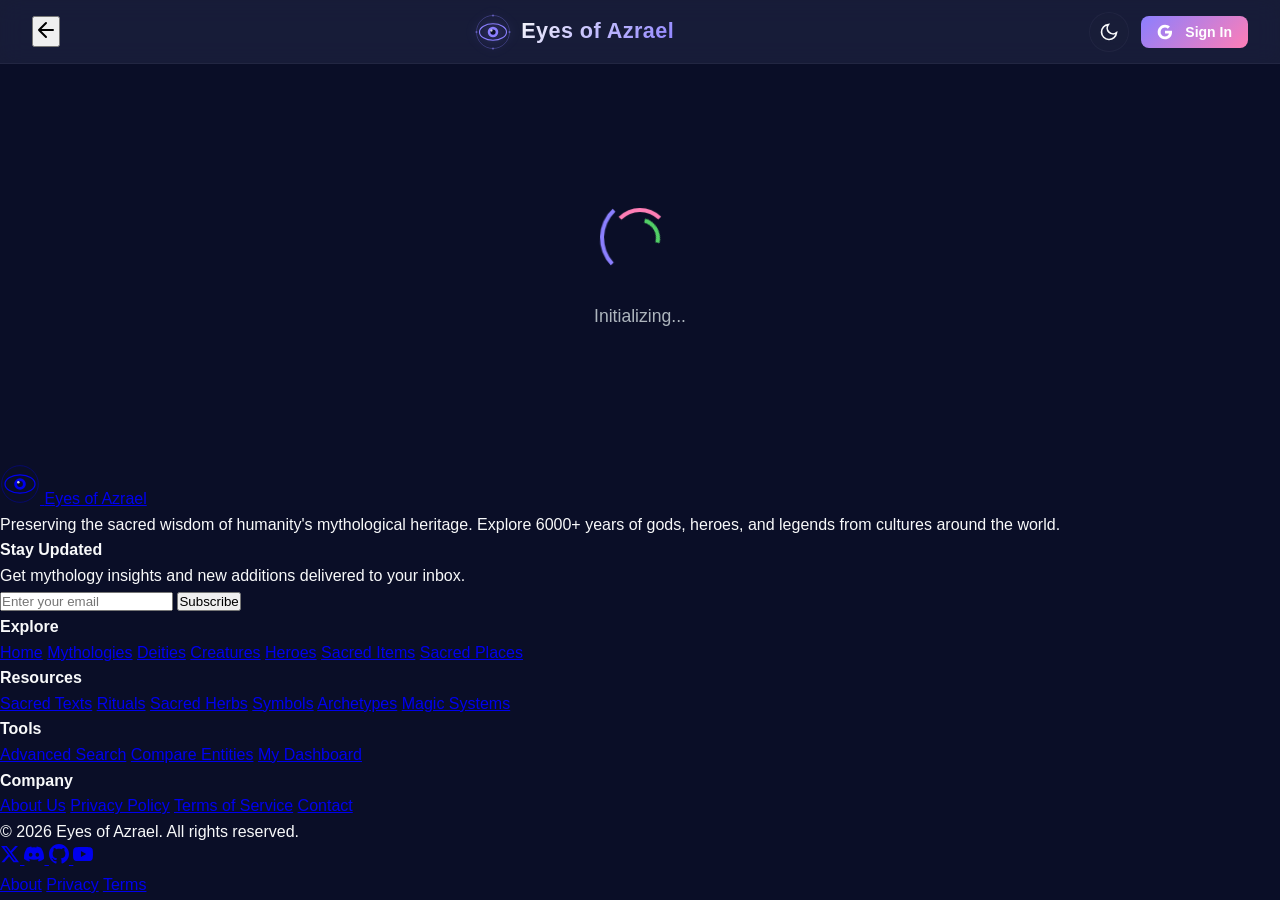
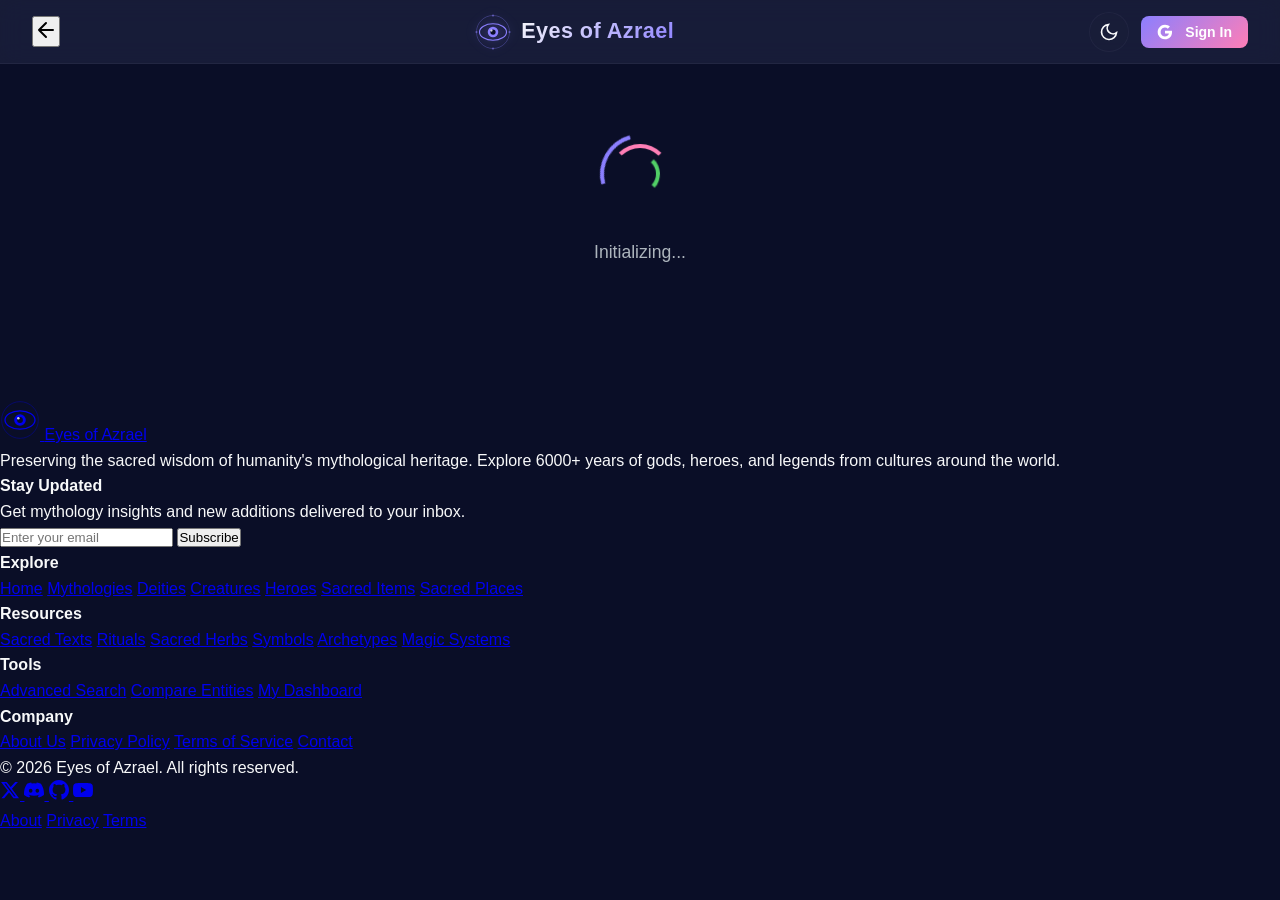

fix: remove hero section, fix header CSS, add mythologies fallback, tune cache

--- a/css/site-header.css
+++ b/css/site-header.css
@@ -26,14 +26,19 @@
    ============================================ */
 
 .site-header {
-    position: sticky;
+    position: fixed;
     top: 0;
+    left: 0;
+    right: 0;
+    width: 100%;
     z-index: 9999;
     height: var(--header-height-desktop);
     background: rgba(var(--color-bg-card-rgb, 26, 31, 58), 0.85);
     backdrop-filter: blur(12px) saturate(150%);
     -webkit-backdrop-filter: blur(12px) saturate(150%);
     border-bottom: 1px solid rgba(var(--color-border-primary-rgb, 42, 47, 74), 0.6);
+    margin: 0;
+    padding: 0;
     transition:
         background var(--header-transition),
         box-shadow var(--header-transition),
